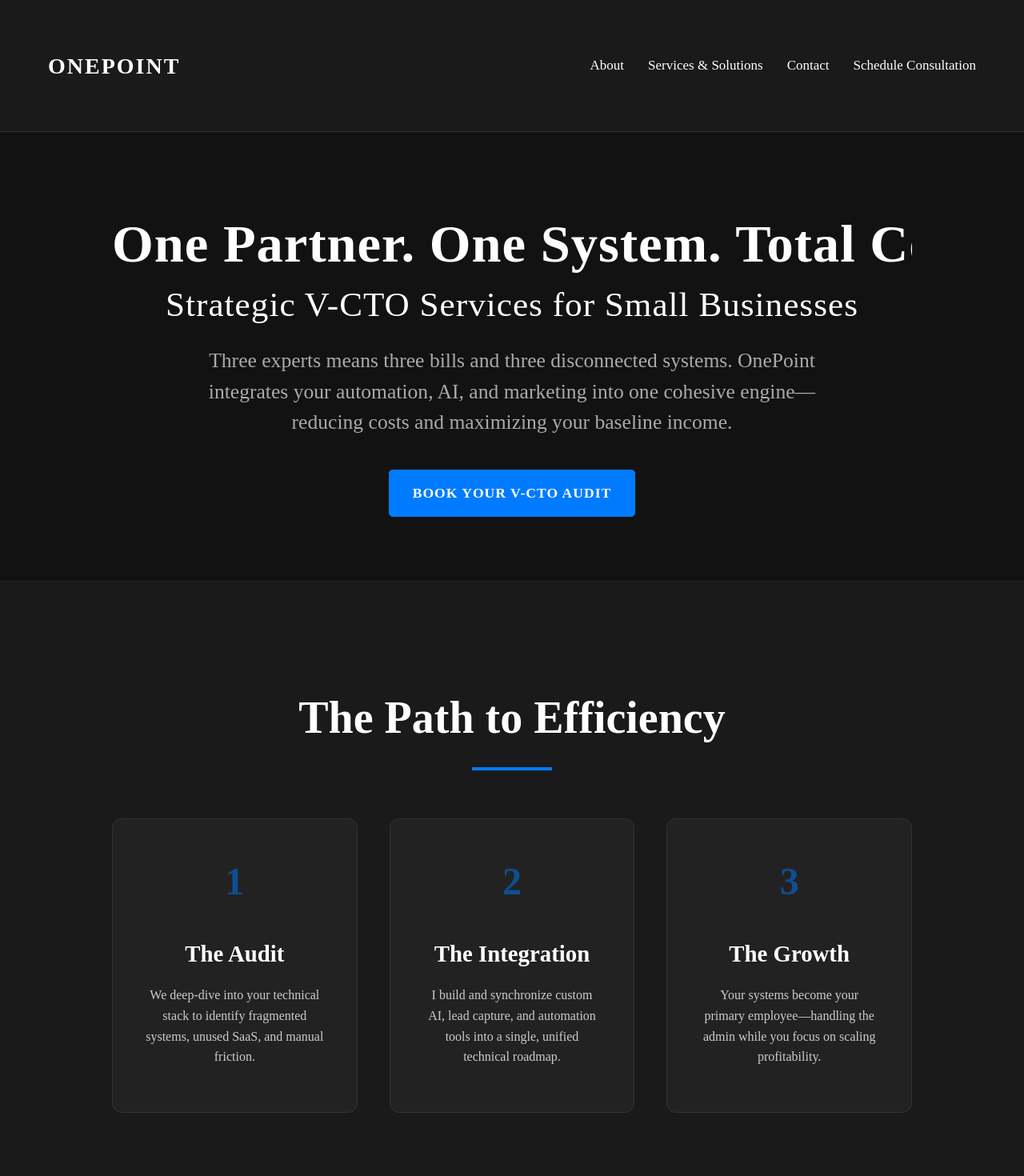
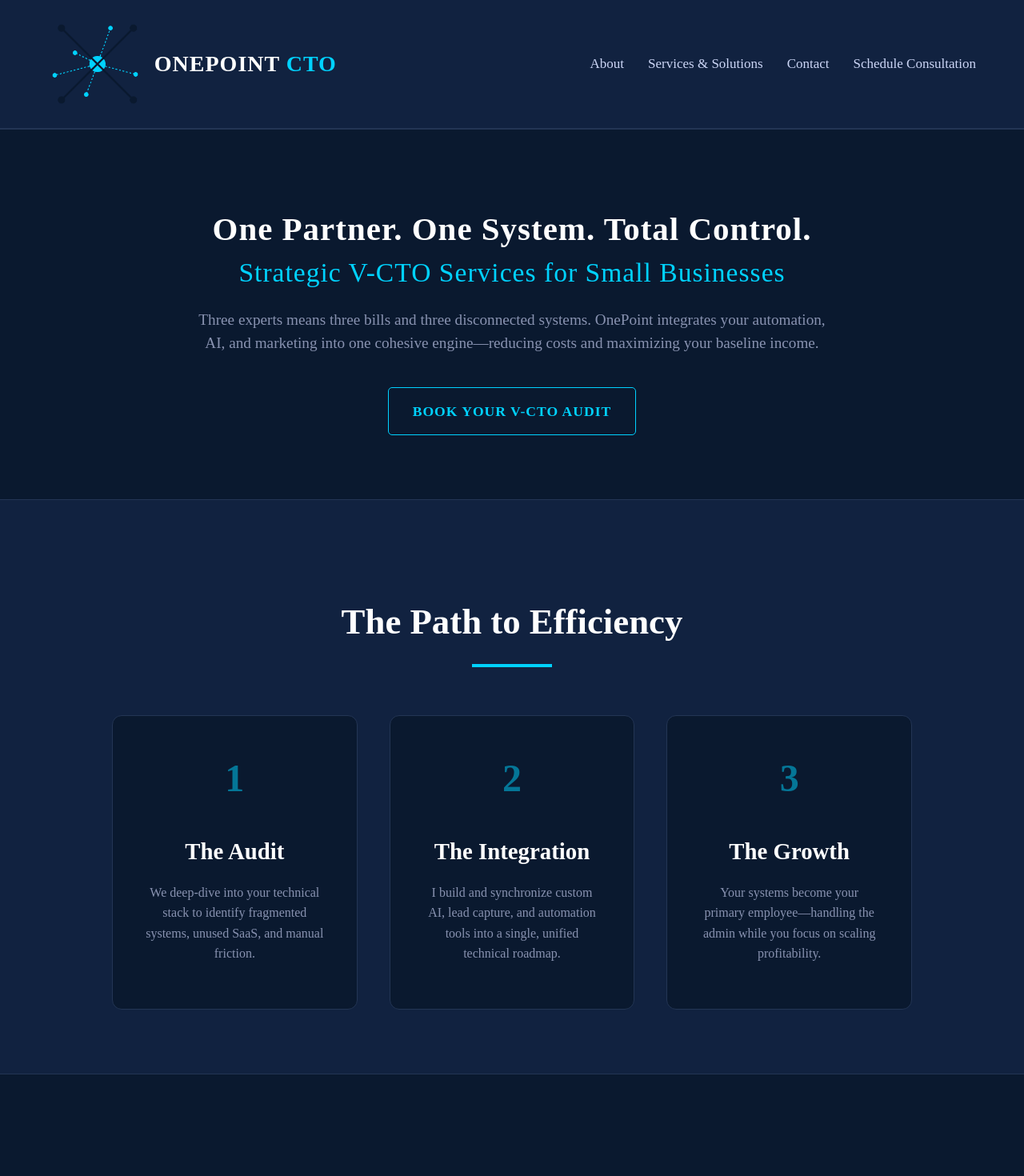
Before and after one commit to renowarner/OnePoint-CTO, a React (Vite) app: page / in a window 1280 px wide. Shown: the top 1470 px of the page at 80% size. Built offline with nearby package versions, Linux system fonts and the light colour scheme.

Commit message:
Rebrand: Update logo, color scheme, and typography

```diff
--- a/src/components/Header.css
+++ b/src/components/Header.css
@@ -1,26 +1,49 @@
 .header {
-  background-color: #1a1a1a; /* Dark background */
-  color: #ffffff; /* Light text */
-  padding: 15px 0;
-  border-bottom: 1px solid #333; /* Subtle bottom border */
+  background-color: var(--bg-navy-light); /* Lighter than main bg to provide contrast */
+  color: var(--text-white);
+  padding: 5px 0; /* Minimal padding to keep it compact */
+  border-bottom: 2px solid var(--bg-navy-lighter); /* Sharper definition */
+  box-shadow: 0 4px 20px rgba(0, 0, 0, 0.3); /* Add depth */
 }
 
 .header-content {
   display: flex;
   justify-content: space-between;
   align-items: center;
-  max-width: 1200px; /* Constrain content width */
-  margin: 0 auto; /* Center the content */
-  padding: 0 20px; /* Add horizontal padding */
+  max-width: 1200px;
+  margin: 0 auto;
+  padding: 0 20px;
+}
+
+.header-logo {
+  height: 110px; /* Increased back up */
+  width: auto;
+  display: block;
+}
+
+.logo {
+  margin: 0;
+  padding: 0;
 }
 
 .logo a {
-  font-size: 28px; /* Larger font for logo */
-  font-weight: bold;
+  display: flex;
+  align-items: center;
   text-decoration: none;
-  color: #ffffff; /* White color for logo */
-  text-transform: uppercase; /* Uppercase text */
-  letter-spacing: 2px; /* Letter spacing */
+  gap: 15px; /* Space between logo and text */
+}
+
+.logo-text {
+  font-family: var(--font-main);
+  font-size: 28px;
+  font-weight: 700;
+  color: var(--text-white);
+  letter-spacing: 1px;
+  text-transform: uppercase;
+}
+
+.logo-text-accent {
+  color: var(--accent-cyan);
 }
 
 .main-nav > ul {
@@ -31,14 +54,14 @@
 }
 
 .main-nav li {
-  margin-left: 30px; /* Increased spacing between nav items */
-  position: relative; /* For dropdown positioning */
+  margin-left: 30px;
+  position: relative;
 }
 
 /* Dropdown Styles */
 .dropdown-trigger {
   text-decoration: none;
-  color: #ffffff;
+  color: var(--text-slate);
   font-size: 17px;
   padding: 5px 0;
   cursor: pointer;
@@ -46,7 +69,7 @@
 }
 
 .dropdown:hover .dropdown-trigger {
-  color: #007bff;
+  color: var(--accent-cyan);
 }
 
 .dropdown-menu {
@@ -55,7 +78,7 @@
   top: 100%;
   left: 50%;
   transform: translateX(-50%);
-  background-color: #1a1a1a;
+  background-color: var(--bg-navy-light);
   min-width: 220px;
   box-shadow: 0 8px 16px rgba(0,0,0,0.4);
   z-index: 1000;
@@ -63,6 +86,7 @@
   border-radius: 4px;
   list-style: none;
   margin: 0;
+  border: 1px solid var(--bg-navy-lighter);
 }
 
 .dropdown:hover .dropdown-menu {
@@ -78,26 +102,28 @@
   padding: 10px 20px;
   display: block;
   white-space: nowrap;
+  color: var(--text-slate);
 }
 
 .dropdown-menu a:hover,
 .dropdown-menu a.active {
-  background-color: #333;
+  background-color: var(--bg-navy-lighter);
+  color: var(--accent-cyan);
 }
 
 .main-nav a {
   text-decoration: none;
-  color: #ffffff; /* White color for nav links */
+  color: var(--text-slate);
   font-size: 17px;
   padding: 5px 0;
-  transition: color 0.3s ease; /* Smooth transition for hover */
+  transition: color 0.3s ease;
 }
 
 .main-nav a:hover {
-  color: #007bff; /* Highlight color on hover */
+  color: var(--accent-cyan);
 }
 
 .main-nav a.active {
-  color: #007bff; /* Blue color for active link */
-  font-weight: bold; /* Bold text for active link */
+  color: var(--accent-cyan);
+  font-weight: bold;
 }
--- a/src/components/Header.tsx
+++ b/src/components/Header.tsx
@@ -1,5 +1,6 @@
 import { Link, NavLink } from 'react-router-dom';
 import './Header.css';
+import logo from '../assets/logo_icon.png';
 
 const Header = () => {
   return (
@@ -7,7 +8,10 @@ const Header = () => {
       <div className="container">
         <div className="header-content">
           <h1 className="logo">
-            <Link to="/">ONEPOINT</Link>
+            <Link to="/" className="logo-link">
+              <img src={logo} alt="OnePoint CTO Logo Icon" className="header-logo" />
+              <span className="logo-text">OnePoint <span className="logo-text-accent">CTO</span></span>
+            </Link>
           </h1>
           <nav className="main-nav">
             <ul>
--- a/src/components/HomePage.css
+++ b/src/components/HomePage.css
@@ -1,6 +1,6 @@
 .homepage section {
   padding: 80px 0;
-  border-bottom: 1px solid #222; /* Subtle separator between sections */
+  border-bottom: 1px solid var(--bg-navy-lighter);
 }
 
 .homepage section:last-child {
@@ -17,40 +17,40 @@
 .hero-section {
   text-align: center;
   padding: 140px 0;
-  background-color: #121212;
+  background-color: var(--bg-navy);
 }
 
 .hero-headline {
   margin-bottom: 25px;
-  color: #ffffff;
+  color: var(--text-white);
   letter-spacing: 1px;
   line-height: 1.2;
-  max-width: 1200px; /* Increased max-width */
+  max-width: 1200px;
   margin-left: auto;
   margin-right: auto;
   display: flex;
   flex-direction: column;
   gap: 10px;
-  overflow: hidden; /* Prevent potential scrollbars from nowrap */
+  overflow: hidden;
 }
 
 .headline-main {
-  font-size: clamp(1.2em, 5.2vw, 3.0em);
+  font-size: clamp(1.0em, 3.2vw, 1.9em);
   font-weight: bold;
   white-space: nowrap;
 }
 
 .headline-sub {
-  font-size: clamp(0.8em, 3.4vw, 1.8em);
-  color: #ffffff;
+  font-size: clamp(0.8em, 2.8vw, 1.4em);
+  color: var(--accent-cyan);
   font-weight: normal;
   white-space: nowrap;
 }
 
 .hero-section .hero-tagline {
-  font-size: clamp(1.2em, 4vw, 1.6em);
+  font-size: clamp(1em, 3vw, 1.2em);
   margin-bottom: 40px;
-  color: #aaa;
+  color: var(--text-gray);
   max-width: 800px;
   margin-left: auto;
   margin-right: auto;
@@ -62,8 +62,8 @@
 }
 
 .btn-large {
-  font-size: 1.4em;
-  padding: 20px 40px;
+  font-size: 1.1em;
+  padding: 15px 30px;
   font-weight: bold;
   text-transform: uppercase;
   letter-spacing: 1px;
@@ -71,10 +71,10 @@
 
 /* Section Common */
 .section-title {
-  font-size: clamp(2.5em, 6vw, 3.5em);
+  font-size: clamp(2em, 5vw, 2.8em);
   text-align: center;
   margin-bottom: 60px;
-  color: #ffffff;
+  color: var(--text-white);
   position: relative;
 }
 
@@ -82,7 +82,7 @@
   content: '';
   width: 100px;
   height: 4px;
-  background-color: #007bff;
+  background-color: var(--accent-cyan);
   position: absolute;
   left: 50%;
   transform: translateX(-50%);
@@ -92,7 +92,7 @@
 /* Process Section */
 .process-section {
   padding: 100px 0;
-  background-color: #1a1a1a;
+  background-color: var(--bg-navy-light);
 }
 
 .process-grid {
@@ -105,21 +105,21 @@
 .process-item {
   text-align: center;
   padding: 40px;
-  background-color: #222;
+  background-color: var(--bg-navy);
   border-radius: 12px;
   transition: transform 0.3s ease;
-  border: 1px solid #333;
+  border: 1px solid var(--bg-navy-lighter);
 }
 
 .process-item:hover {
   transform: translateY(-10px);
-  border-color: #007bff;
+  border-color: var(--accent-cyan);
 }
 
 .process-number {
   font-size: 3em;
   font-weight: bold;
-  color: #007bff;
+  color: var(--accent-cyan);
   margin-bottom: 20px;
   opacity: 0.5;
 }
@@ -127,24 +127,24 @@
 .process-item h3 {
   font-size: 1.8em;
   margin-bottom: 15px;
-  color: #fff;
+  color: var(--text-white);
 }
 
 .process-item p {
-  color: #ccc;
+  color: var(--text-gray);
   line-height: 1.6;
 }
 
 /* Track Record Section */
 .track-record-section {
   padding: 100px 0;
-  background-color: #121212;
+  background-color: var(--bg-navy);
 }
 
 .track-record-intro {
   text-align: center;
   font-size: 1.4em;
-  color: #aaa;
+  color: var(--text-gray);
   max-width: 800px;
   margin: 0 auto 80px;
 }
@@ -156,27 +156,27 @@
 }
 
 .experience-item {
-  background-color: #1a1a1a;
+  background-color: var(--bg-navy-light);
   padding: 30px;
   border-radius: 8px;
-  border-left: 4px solid #007bff;
+  border-left: 4px solid var(--accent-cyan);
   box-shadow: 0 4px 15px rgba(0,0,0,0.3);
 }
 
 .experience-item h4 {
-  color: #fff;
+  color: var(--text-white);
   font-size: 1.2em;
   margin-bottom: 10px;
 }
 
 .experience-org {
-  color: #007bff;
+  color: var(--accent-cyan);
   font-weight: bold;
   margin-bottom: 5px;
 }
 
 .experience-date {
-  color: #777;
+  color: var(--text-gray);
   font-size: 0.9em;
 }
 
@@ -199,7 +199,7 @@
 
 .experience-item li::before {
   content: '•';
-  color: #007bff;
+  color: var(--accent-cyan);
   position: absolute;
   left: 0;
   top: 0;
@@ -212,20 +212,22 @@
 .contact-section p {
   font-size: 1.2em;
   margin-bottom: 40px;
-  color: #ccc;
+  color: var(--text-slate);
 }
 
 .btn {
   display: inline-block;
-  background-color: #007bff;
-  color: #ffffff;
+  background-color: transparent;
+  color: var(--accent-cyan);
+  border: 1px solid var(--accent-cyan);
   padding: 15px 30px;
   border-radius: 5px;
   text-decoration: none;
   font-size: 1.1em;
-  transition: background-color 0.3s ease;
+  transition: all 0.3s ease;
 }
 
 .btn:hover {
-  background-color: #0056b3;
+  background-color: rgba(0, 210, 255, 0.1);
+  transform: translateY(-3px);
 }
--- a/src/index.css
+++ b/src/index.css
@@ -1,7 +1,12 @@
 :root {
-  --background-color-dark-main: #121212; /* Dark background for main content */
-  --text-color-light: #ffffff; /* Light text color */
-  --font-family: 'Times New Roman', Times, serif;
+  --bg-navy: #0A192F;
+  --bg-navy-light: #112240;
+  --bg-navy-lighter: #233554;
+  --accent-cyan: #00D2FF;
+  --text-white: #FFFFFF;
+  --text-gray: #8892B0;
+  --text-slate: #CCD6F6;
+  --font-main: 'Times New Roman', Times, serif;
 }
 
 html {
@@ -9,17 +14,16 @@ html {
 }
 
 body {
-  font-family: var(--font-family);
+  font-family: var(--font-main);
   margin: 0;
   padding: 0;
-  background-color: var(--background-color-dark-main);
-  color: var(--text-color-light);
+  background-color: var(--bg-navy);
+  color: var(--text-slate);
   line-height: 1.6;
-  scroll-behavior: smooth;
 }
 
 .container {
-  max-width: 1200px; /* Wider container for content */
+  max-width: 1200px;
   margin: 0 auto;
   padding: 20px;
 }
```
Also changed, not shown: src/assets/logo.png (added), src/assets/logo_icon.png (added).
